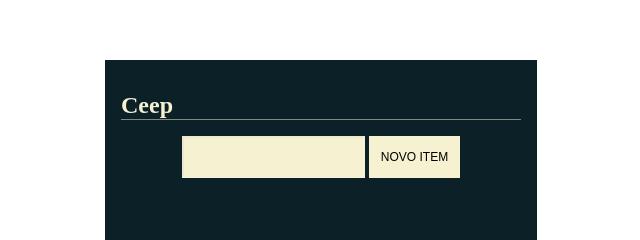
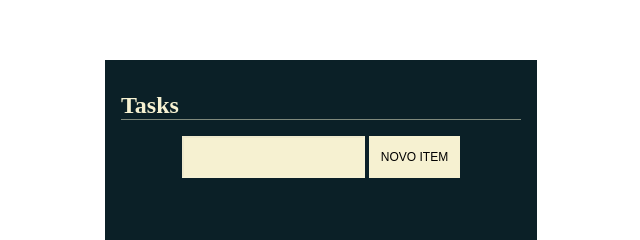
Before and after one commit to juniorbarros20/Tasks, a plain HTML site: page Tasks/index.html in a window 1280 px wide. Shown: the part 174-414 px from the top of the page, 319-959 px from the left. Drawn offline with Linux system fonts and the light colour scheme; a web font is replaced by a local one.

Commit message:
Add files via upload

```diff
--- a/Tasks/index.html
+++ b/Tasks/index.html
@@ -12,7 +12,7 @@
   <div class="app">
     <div class="todo-list">
       <h1 class="title">
-        Ceep
+        Tasks
       </h1>
 
       <form class="form" action="">
```
